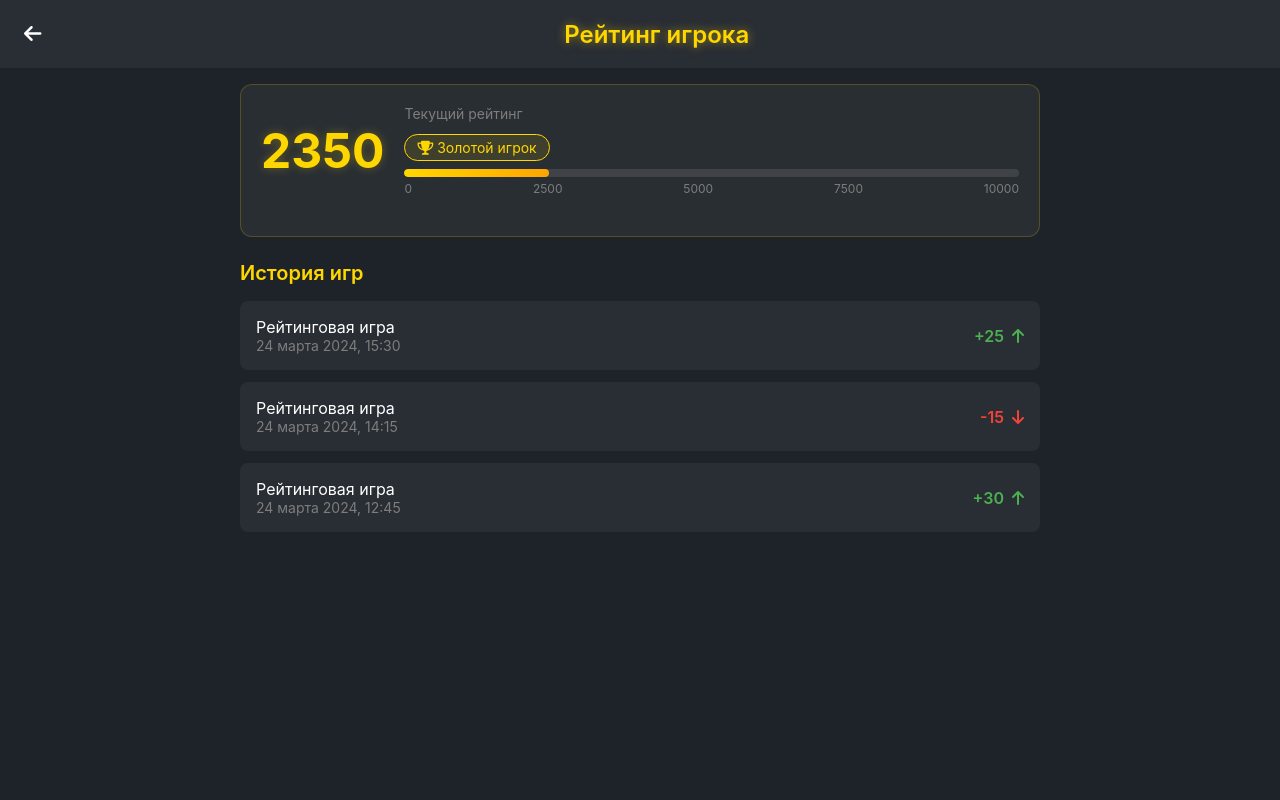
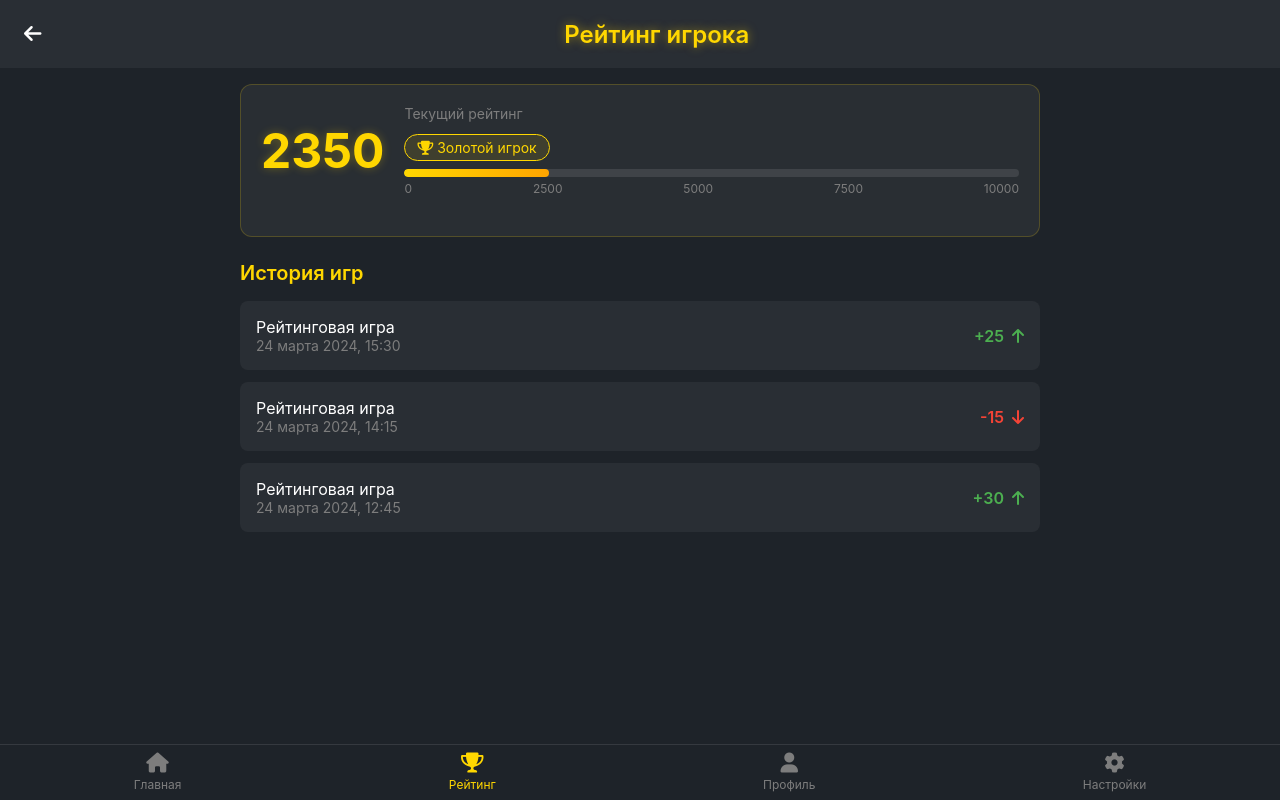
Before and after one commit to GaryFid/G_prd, a website: page public/rating.html in a window 1280 px wide. Drawn offline with Linux system fonts and the light colour scheme; a script that the page names is missing.

Commit message:
Обновлены рейты

```diff
--- a/public/rating.html
+++ b/public/rating.html
@@ -58,6 +58,7 @@
             padding: 16px;
             max-width: 800px;
             margin: 0 auto;
+            padding-bottom: 70px;
         }
 
         .rating-card {
@@ -172,6 +173,44 @@
             display: inline-block;
         }
 
+        /* Нижняя навигация */
+        .bottom-nav {
+            position: fixed;
+            bottom: 0;
+            left: 0;
+            right: 0;
+            background: var(--tg-theme-bg-color);
+            border-top: 1px solid rgba(255, 255, 255, 0.1);
+            display: flex;
+            justify-content: space-around;
+            padding: 8px 0;
+            z-index: 1000;
+        }
+
+        .nav-item {
+            color: var(--tg-theme-hint-color);
+            text-decoration: none;
+            display: flex;
+            flex-direction: column;
+            align-items: center;
+            gap: 4px;
+            font-size: 12px;
+            transition: all 0.3s ease;
+        }
+
+        .nav-item i {
+            font-size: 20px;
+        }
+
+        .nav-item.active {
+            color: var(--accent-color);
+        }
+
+        .nav-item:hover {
+            color: var(--accent-color);
+            transform: translateY(-2px);
+        }
+
         @keyframes glow {
             from {
                 text-shadow: 0 0 10px #fff, 0 0 20px #fff, 0 0 30px var(--neon-text-color),
@@ -254,6 +293,26 @@
         </div>
     </div>
 
+    <!-- Нижняя навигация -->
+    <nav class="bottom-nav">
+        <a href="index.html" class="nav-item">
+            <i class="fas fa-home"></i>
+            <span>Главная</span>
+        </a>
+        <a href="rating.html" class="nav-item active">
+            <i class="fas fa-trophy"></i>
+            <span>Рейтинг</span>
+        </a>
+        <a href="profile.html" class="nav-item">
+            <i class="fas fa-user"></i>
+            <span>Профиль</span>
+        </a>
+        <a href="#" class="nav-item">
+            <i class="fas fa-cog"></i>
+            <span>Настройки</span>
+        </a>
+    </nav>
+
     <script src="js/rating.js"></script>
 </body>
 </html>
```
Also changed, not shown: public/game-setup.html (+1 -1 lines), public/rules.html (+1 -1 lines).
